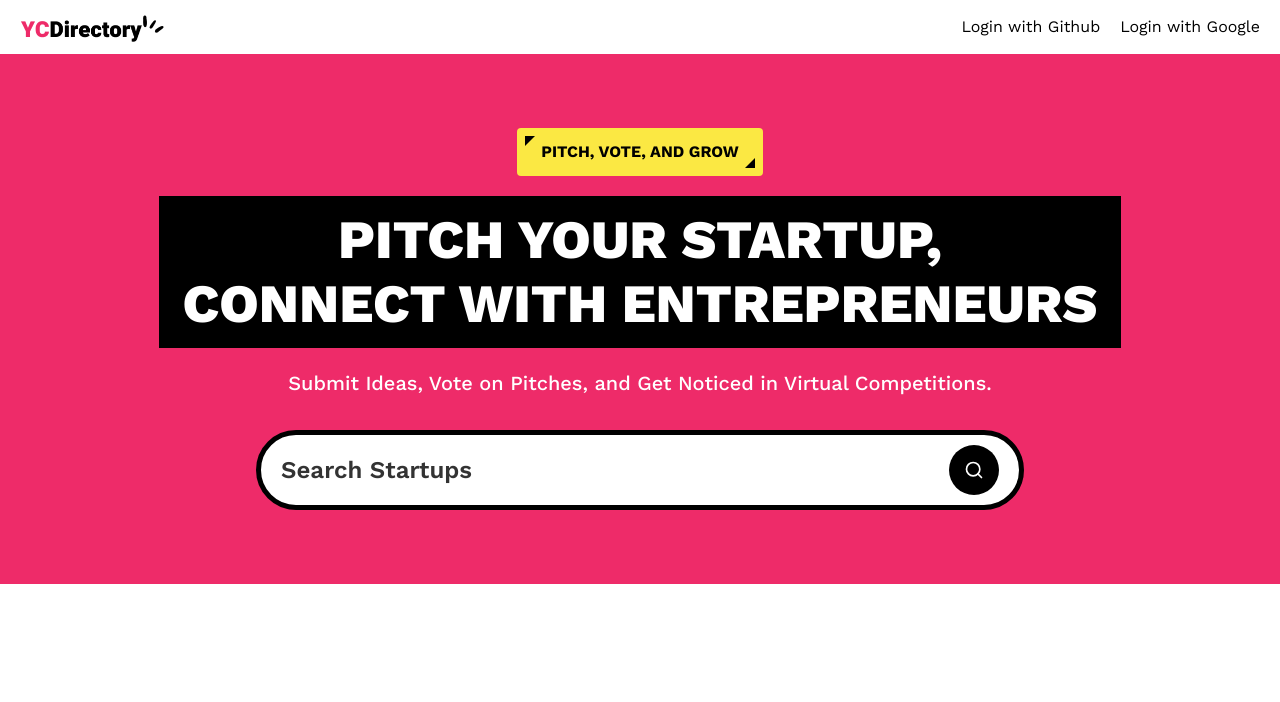
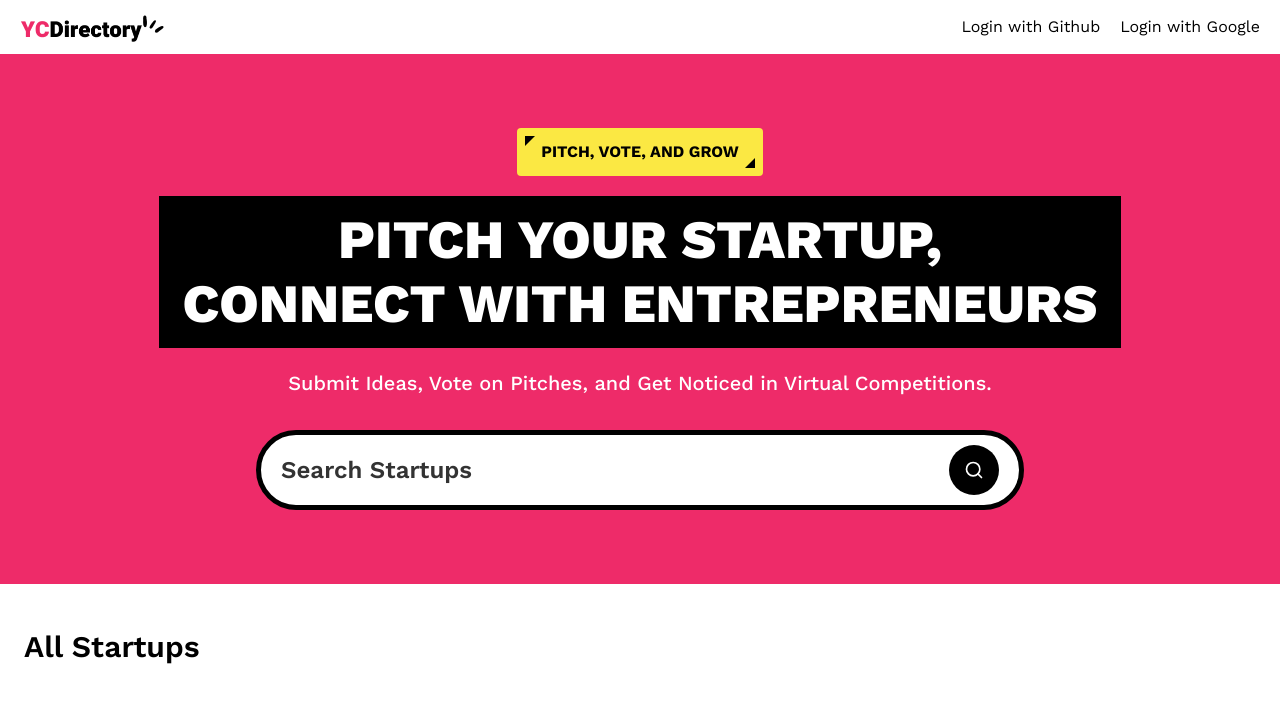
Before and after one commit to JamesGabby/y-comb-clone, a Next.js app: page / in a window 1280 px wide. Shown: the top 702 px of the page. Built offline with nearby package versions, Linux system fonts and the light colour scheme; no server answers.

Commit message:
start building out cards section on home page

```diff
--- a/app/(root)/page.tsx
+++ b/app/(root)/page.tsx
@@ -23,6 +23,15 @@
         <SearchForm query={query} />
       </section>
 
+      <section className="section_container">
+        <p className="text-30-semibold">
+          {query ? `Search results for "${query}"`: "All Startups"}
+        </p>
+
+        <ul className="mt-7 card_grid">
+
+        </ul>
+      </section>
     </>
   );
 }
```
